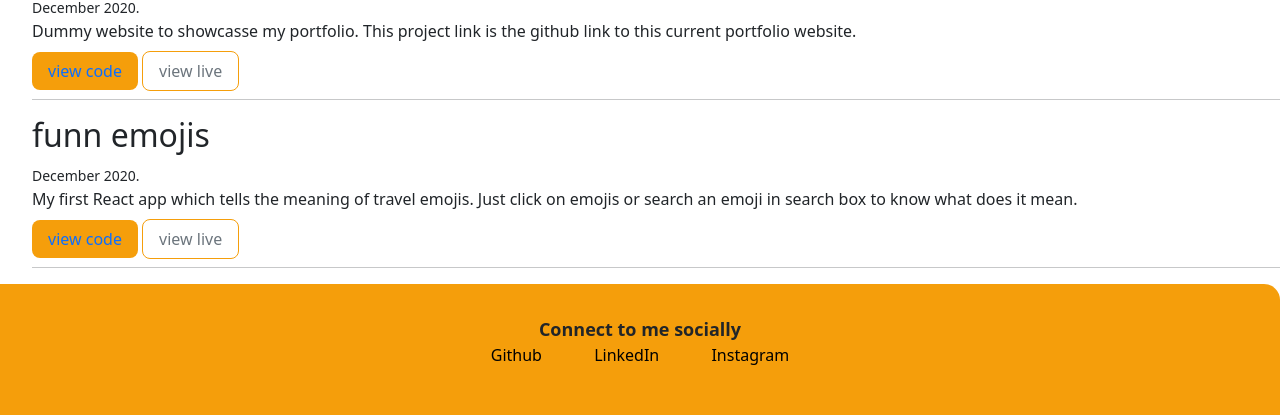
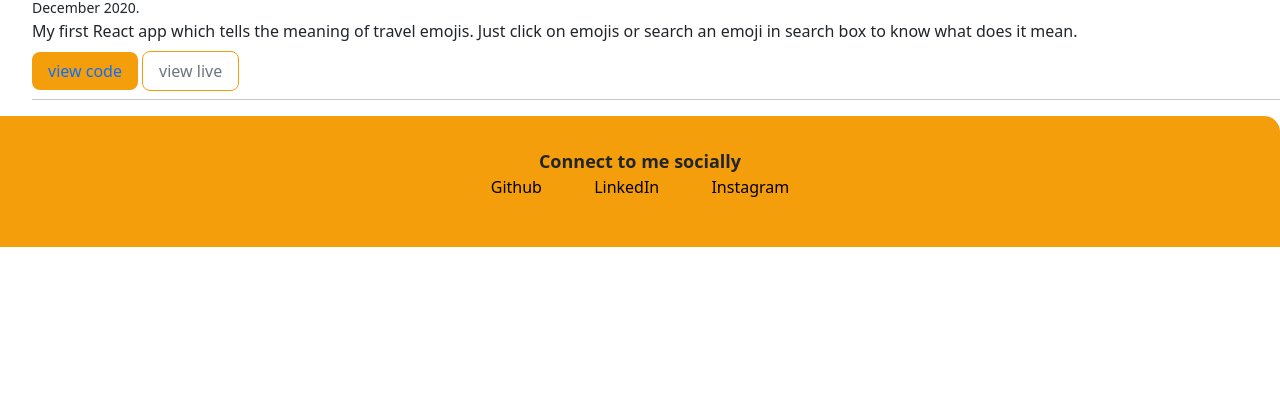
Before and after one commit to SuchitaGhadge/neogcamp-mark-4, a plain HTML site: page projects.html in a window 1280 px wide. Shown: the part 610-1025 px from the top of the page. After the commit the page ends 857 px from the top, so only its background shows below. Drawn offline with nearby package versions, Linux system fonts and the light colour scheme.

Commit message:
updated projects file
removed the website source link

```diff
--- a/projects.html
+++ b/projects.html
@@ -63,18 +63,6 @@
 
         <hr>
 
-
-        <li>
-            <h2>my Portfolio</h2>
-            <small>December 2020.</small>
-            <p>Dummy website to showcasse my portfolio. This project link is the github link to this current portfolio
-                website.</p>
-            <a class="link link-primary" href="https://github.com/SuchitaGhadge/myWebsite">view code</a>
-            <a class="link link-secondary"href="https://suchitaghadge.netlify.app/">view live</a>
-        </li>
-
-        <hr>
-
         <li>
             <h2>funn emojis</h2>
             <small>December 2020.</small>
```
